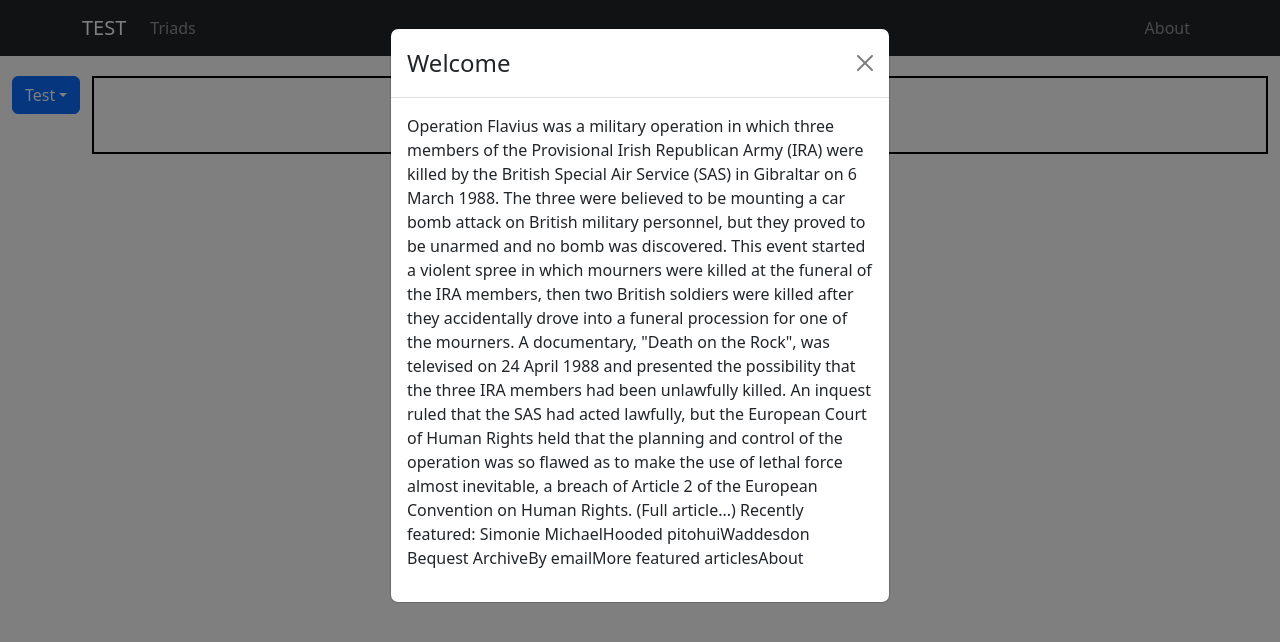
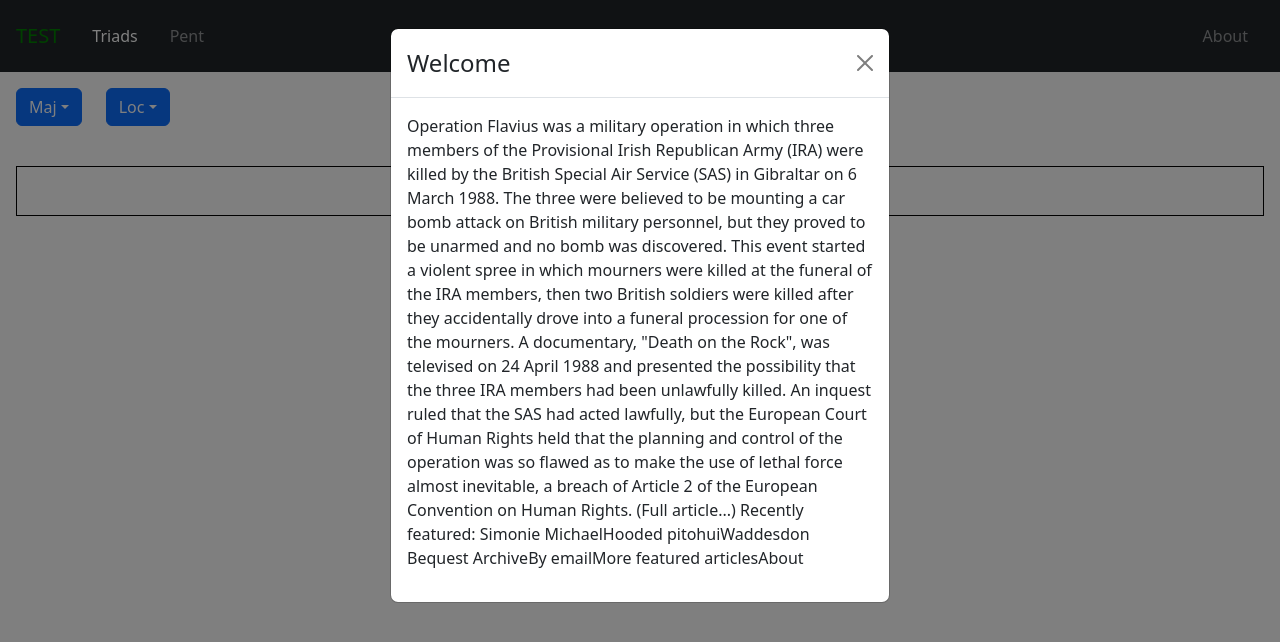
Before and after one commit to keithyj2012/practice3, a React (Create React App) app: page /triads in a window 1280 px wide. Shown: the top 642 px of the page. Built offline with nearby package versions, Linux system fonts and the light colour scheme.

Commit message:
Added routing for nav bar as well as active tab.

```diff
--- a/package.json
+++ b/package.json
@@ -10,6 +10,7 @@
     "react": "^18.2.0",
     "react-bootstrap": "^2.7.2",
     "react-dom": "^18.2.0",
+    "react-router-dom": "^6.8.2",
     "react-scripts": "5.0.1",
     "web-vitals": "^2.1.4"
   },
--- a/src/App.js
+++ b/src/App.js
@@ -2,16 +2,21 @@
 import './App.module.css';
 import React, {useEffect, useState} from 'react';
 import Button from 'react-bootstrap/Button';
+import Container from 'react-bootstrap/Container'
 import 'bootstrap/dist/css/bootstrap.min.css';
 import Triads from "./components/Triads/Triads";
+import Pent from "./components/Pent/Pent";
 import Navigation from "./components/UI/Navigation/Navigation";
 import styles from './App.module.css'
 import WelcomeModal from "./components/UI/WelcomeModal/WelcomeModal";
+import {Route, Routes} from "react-router-dom";
 
 function App() {
 
+
     const [firstVisit, setFirstVisit] = useState(true);
 
+    // A welcome message is displayed for first time users
     useEffect(() => {
 
         const storedUserHasVisited = localStorage.getItem("hasVisited");
@@ -32,7 +37,12 @@
   return (
     <React.Fragment>
         <Navigation></Navigation>
-        <Triads className={styles.AppTriads}></Triads>
+        <Routes>
+            <Route path="/triads" element={<Triads />} />
+            <Route path="/pent" element ={<Pent />} />
+            {/*<Route path="/eTest" element ={<div>TEST</div>} />*/}
+            <Route path="/about" element ={<div>TEST</div>} />
+        </Routes>
         {firstVisit && <WelcomeModal onClose={updateFirstVisit}></WelcomeModal>}
     </React.Fragment>
   );
--- /dev/null
+++ b/src/components/Pent/Pent.js
@@ -0,0 +1,15 @@
+import React from 'react';
+import PropTypes from 'prop-types';
+import styles from './Pent.module.css';
+
+const Pent = () => (
+  <div className={styles.Pent}>
+    Pent Component
+  </div>
+);
+
+Pent.propTypes = {};
+
+Pent.defaultProps = {};
+
+export default Pent;
--- /dev/null
+++ b/src/components/Pent/Pent.module.css
@@ -0,0 +1 @@
+.Pent {}
--- a/src/components/Triads/Triad.js
+++ b/src/components/Triads/Triad.js
@@ -8,8 +8,8 @@
             {props.triads.map(triad =>
             <Col className={styles.triad}>
                 {triad.value}
-                <div style={{height: '50px'}}>
-                    Picture
+                <div style={{height: '50px', border: 'solid black 1px'}}>
+                   <p>{triad.mkey}</p>
                 </div>
             </Col>)}
         </React.Fragment>
--- a/src/components/Triads/Triad.module.css
+++ b/src/components/Triads/Triad.module.css
@@ -1,4 +1,3 @@
 .triad {
     text-align: center;
-    border: 2px solid black;
 }
--- a/src/components/Triads/Triads.js
+++ b/src/components/Triads/Triads.js
@@ -1,4 +1,4 @@
-import React, {useState} from 'react';
+import React, {useState, useReducer} from 'react';
 import PropTypes from 'prop-types';
 import styles from './Triads.module.css';
 import 'bootstrap/dist/css/bootstrap.min.css';
@@ -9,27 +9,61 @@
 
 import Triad from "./Triad";
 
-const triads = [{value: 1}, {value: 2}, {value: 2}, {value: 3}, {value: 3}, {value: 3}]
+const triads = [{value: 1, mkey: "Maj"}, {value: 2, mkey: "Maj"}, {value: 2, mkey: "Min"}, {value: 2, mkey: "Maj"}, {value: 2, mkey: "Maj"}, {value: 3, mkey: "Maj"}, {value: 3, mkey: "Min"}, {value: 3, mkey: "Maj"}]
 const items =[{name: 1}, {name: 2}, {name: 3}]
+const mkeys =[{name: "Maj"}, {name: "Min"}]
+
+const reducer = (state, action) =>{
+
+    if(action.type == 'items-update'){
+        let updatedState = {...state};
+        updatedState.value = action.value;
+        return updatedState;
+    } else if (action.type == 'mkey-update'){
+        let updatedState = {...state};
+        updatedState.mkey = action.value;
+        return updatedState;
+    } else {
+        return state;
+    }
+
+}
 
 
 const Triads = (props) => {
 
-    const [stringSelector, setStringSelector] = useState(1);
 
+    const [triadState, dispatch] = useReducer(reducer, {value: '1', mkey: "Maj"})
+
+    // const [stringSelector, setStringSelector] = useState(1);
+    //
     const updateStringSelector = (newValue) => {
 
         // event key given is a string value, so ensuring conversion to number
-        setStringSelector(+newValue);
+        // setStringSelector(+newValue);
+        dispatch({type: 'items-update', value: newValue});
+    }
+
+    const updateMkeysSelector = (newValue) => {
+
+        // event key given is a string value, so ensuring conversion to number
+        // setStringSelector(+newValue);
+        dispatch({type: 'mkey-update', value: newValue});
     }
 
     return (
-        <Container fluid className={`${props.className} pr-4`}>
+        <Container fluid className={`${props.className} ps-3 pe-3 pt-3`}>
+            <Row className={`mb-3`}>
+                <Col style={{flex: "0"}}>
+                    <DropdownCustom name="Maj" items={mkeys} update={updateMkeysSelector}></DropdownCustom>
+                </Col>
+                <Col style={{flex: "0"}}>
+                    <DropdownCustom name="Loc" items={items} update={updateStringSelector}></DropdownCustom>
+                </Col>
+            </Row>
             <Row className={`flex-nowrap`}>
-                <Col style={{flex: "0"}}>
-                    <DropdownCustom name="Test" items={items} update={updateStringSelector}></DropdownCustom>
-                </Col>
-                <Triad triads={triads.filter(triad => triad.value === stringSelector)}></Triad>
+                {/*triads={triads.filter(triad => triad.value === stringSelector)}*/}
+                <Triad triads={triads.filter(triad => ((triad.value == triadState.value) && (triad.mkey == triadState.mkey)))}></Triad>
             </Row>
         </Container>
     );
--- a/src/components/UI/Navigation/Navigation.js
+++ b/src/components/UI/Navigation/Navigation.js
@@ -4,25 +4,30 @@
 import Navbar from 'react-bootstrap/Navbar';
 import Nav from 'react-bootstrap/Nav';
 import Container from 'react-bootstrap/Container';
+import { NavLink, useLocation} from "react-router-dom";
+
 
 const Navigation = () => {
 
     return(
-        <Navbar collapseOnSelect expand="lg" bg="dark" variant="dark">
-            <Container>
-                <Navbar.Brand href="#home">TEST</Navbar.Brand>
+            <Navbar collapseOnSelect expand="lg" bg="dark" variant="dark" className={`pl-3 pr-3`}>
+                <Navbar.Brand style={{color: "green"}}>TEST</Navbar.Brand>
                 <Navbar.Toggle aria-controls="responsive-navbar-nav" />
                 <Navbar.Collapse id="responsive-navbar-nav">
                     <Nav className="me-auto">
                         {/*<Nav.Link href="#features">Test2</Nav.Link>*/}
-                        <Nav.Link href="#triads">Triads</Nav.Link>
+
+                        <Nav.Link><NavLink className={"nav-link"} to="/triads">Triads</NavLink></Nav.Link>
+
+                        <Nav.Link><NavLink className={"nav-link"} to="/pent">Pent</NavLink></Nav.Link>
+
+                        {/*<Nav.Link><NavLink className={"nav-link"} to="/eTest">eTEST</NavLink></Nav.Link>*/}
                     </Nav>
                     <Nav>
-                        <Nav.Link href="#deets">About</Nav.Link>
+                        <Nav.Link><NavLink className={"nav-link"} to="/about">About</NavLink></Nav.Link>
                     </Nav>
                 </Navbar.Collapse>
-            </Container>
-        </Navbar>
+            </Navbar>
     );
 }
 
--- a/src/index.js
+++ b/src/index.js
@@ -5,11 +5,14 @@
 import reportWebVitals from './reportWebVitals';
 // Importing the Bootstrap CSS
 import 'bootstrap/dist/css/bootstrap.min.css';
+import {BrowserRouter} from "react-router-dom";
 
 const root = ReactDOM.createRoot(document.getElementById('root'));
 root.render(
   <React.StrictMode>
-    <App />
+      <BrowserRouter>
+          <App />
+      </BrowserRouter>
   </React.StrictMode>
 );
 
```
Also changed, not shown: 1 other file (tests, documents, lock files or other folders).
